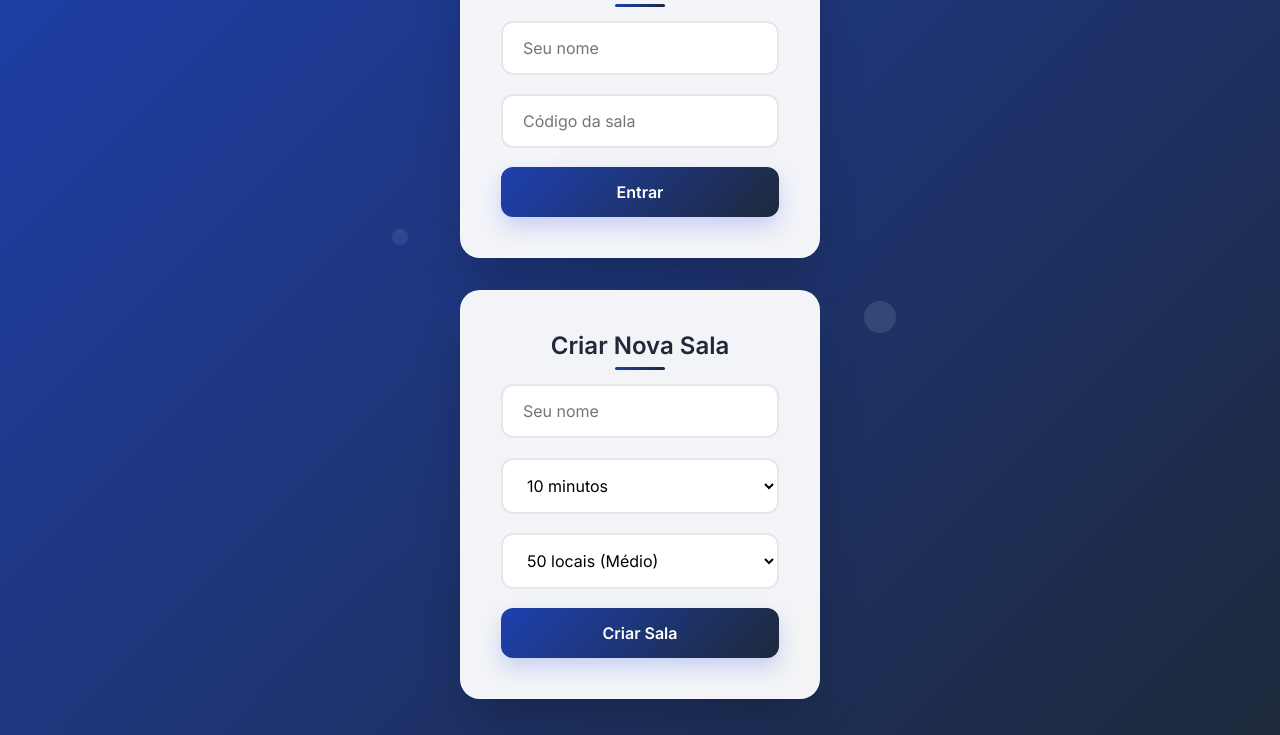
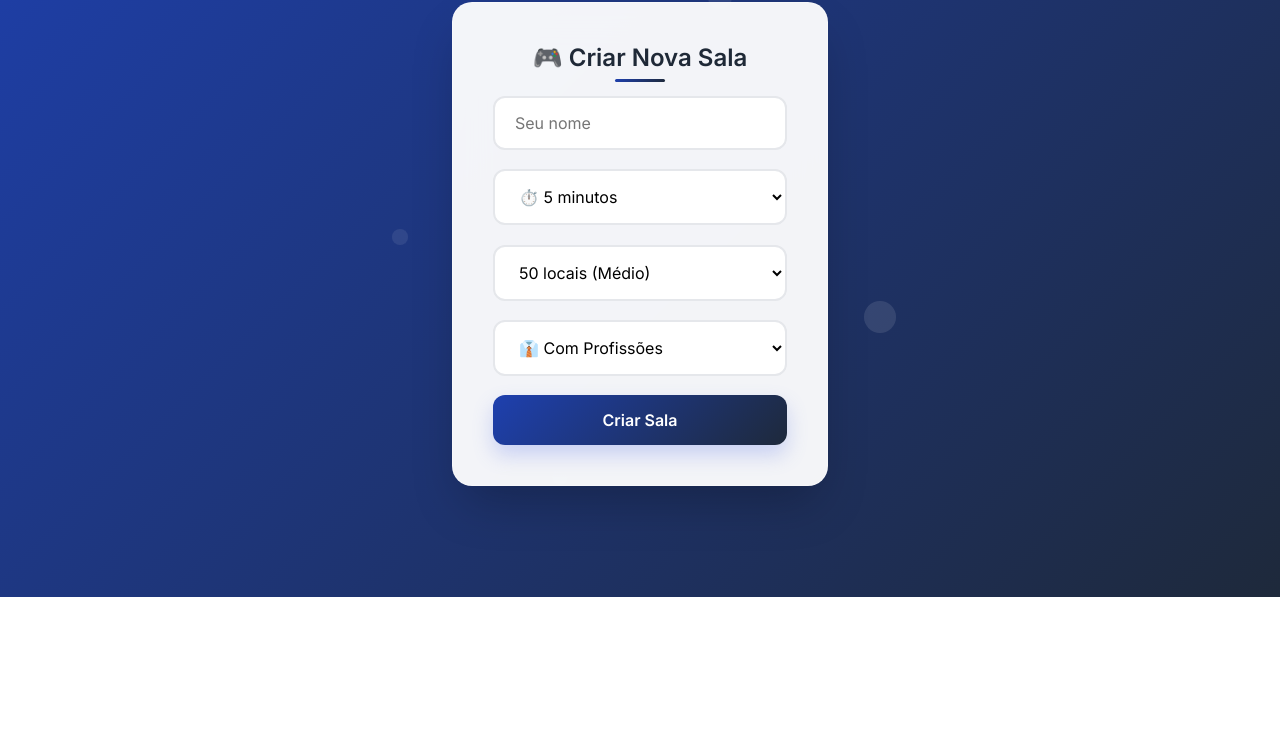
Before and after one commit to lecas456/spyfall-game, a website: page public/index.html in a window 1280 px wide. Shown: the part 203-938 px from the top of the page. After the commit the page ends 800 px from the top, so only its background shows below. Drawn offline with Linux system fonts and the light colour scheme.

Commit message:
Update index.html
Adicionar opção de tem profissão ou n

```diff
--- a/public/index.html
+++ b/public/index.html
@@ -11,24 +11,16 @@
         <h1>🕵️ Espião da Serra</h1>
 
 		<div class="card">
-            <h2>Entrar em Sala</h2>
-            <form id="join-room-form">
-                <input type="text" id="join-name" placeholder="Seu nome" required>
-                <input type="text" id="room-code" placeholder="Código da sala" required>
-                <button type="submit">Entrar</button>
-            </form>
-        </div>
-
-        <div class="card">
-            <h2>Criar Nova Sala</h2>
+		    <h2>🎮 Criar Nova Sala</h2>
 		    <form id="create-room-form">
 		        <input type="text" id="player-name" placeholder="Seu nome" required>
+
 		        <select id="time-limit">
-                    <option value="180">3 minutos</option>
-                    <option value="300">5 minutos</option>
-                    <option value="420">7 minutos</option>
-                    <option value="600" selected>10 minutos</option>
-                    <option value="900">15 minutos</option>
+		            <option value="180">⏱️ 3 minutos</option>
+		            <option value="300" selected>⏱️ 5 minutos</option>
+		            <option value="420">⏱️ 7 minutos</option>
+		            <option value="600">⏱️ 10 minutos</option>
+		            <option value="900">⏱️ 15 minutos</option>
 		        </select>
 
 		        <select id="locations-count">
@@ -39,10 +31,14 @@
 		            <option value="136">136 locais (Muito Difícil)</option>
 		        </select>
 
+		        <!-- NOVO CAMPO -->
+		        <select id="has-professions">
+		            <option value="true" selected>👔 Com Profissões</option>
+		            <option value="false">📍 Só Locais (sem profissões)</option>
+		        </select>
+
 		        <button type="submit">Criar Sala</button>
 		    </form>
-        </div>
-
 		</div>
 
     <script src="script.js"></script>
```
Lines whose indentation alone changed are shown as unchanged.
